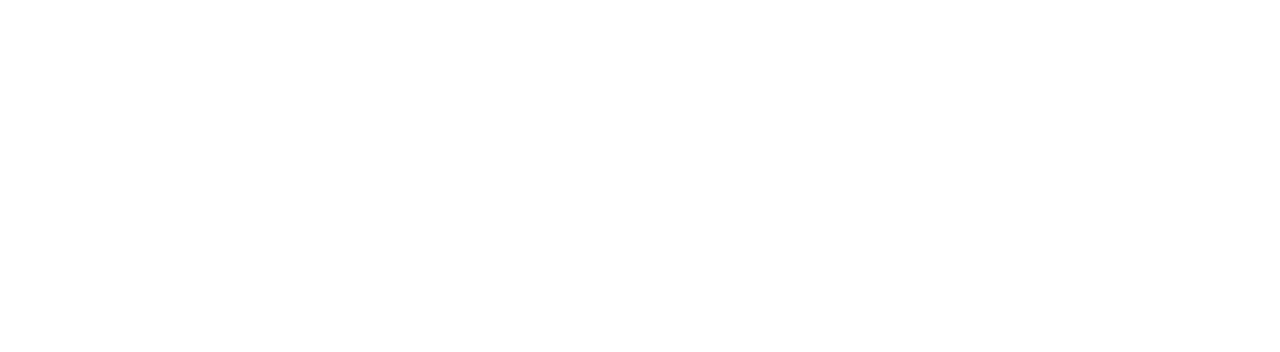
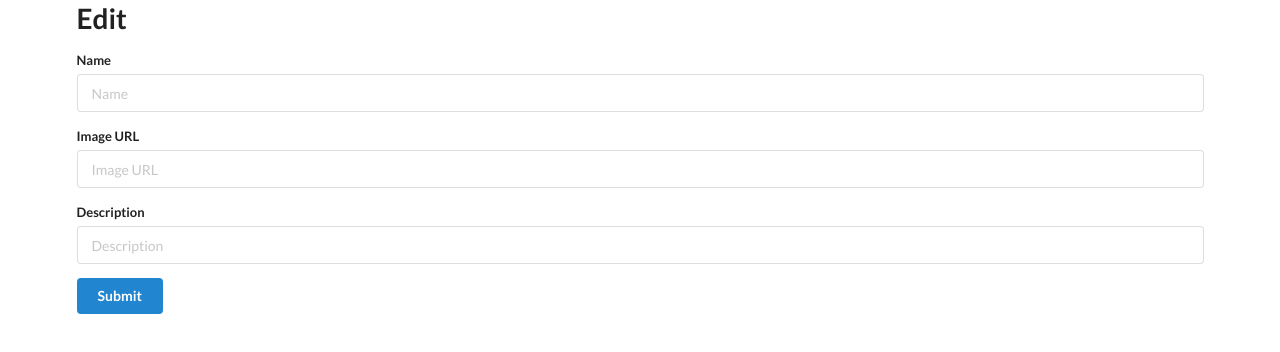
Before and after one commit to rjdeleon03/Where2Go, an Angular app: page /places/1/edit in a window 1280 px wide. Before the commit this address led to /. Shown: the top 352 px of the page. Built offline with nearby package versions, Linux system fonts and the light colour scheme; no server answers.

Commit message:
Add component for editing places

```diff
--- a/src/app/app.module.ts
+++ b/src/app/app.module.ts
@@ -8,6 +8,7 @@
 import { PlaceComponent } from './place/place.component';
 import { PlaceDetailComponent } from './place-detail/place-detail.component';
 import { PlaceNewComponent } from './place-new/place-new.component';
+import { PlaceEditComponent } from './place-edit/place-edit.component';
 
 const appRoutes: Routes = [
   {
@@ -15,6 +16,11 @@
     component: PlaceNewComponent,
     data: { title: "Add New Place"},
     pathMatch: "full"
+  },
+  {
+    path: "places/:id/edit",
+    component: PlaceEditComponent,
+    data: { title: "Edit Place"},
   },
   {
     path: "places",
@@ -38,7 +44,8 @@
     AppComponent,
     PlaceComponent,
     PlaceDetailComponent,
-    PlaceNewComponent
+    PlaceNewComponent,
+    PlaceEditComponent
   ],
   imports: [
     BrowserModule,
--- a/src/app/place-detail/place-detail.component.html
+++ b/src/app/place-detail/place-detail.component.html
@@ -1,5 +1,11 @@
 <div class="ui container">
   <h1>{{ place.name }}</h1>
+
+  <!-- Link to edit -->
+  <a [routerLink]="['/places', place._id, 'edit']" class="ui button yellow">
+    Edit
+  </a>
+
   <p>
     {{ place.description }}
   </p>
--- a/src/app/place-detail/place-detail.component.ts
+++ b/src/app/place-detail/place-detail.component.ts
@@ -18,7 +18,6 @@
   }
 
   getPlaceDetail(id) {
-    console.log(id);
     this.http.get("/api/places/" + id).subscribe(
       data => {
         this.place = data;
--- /dev/null
+++ b/src/app/place-edit/place-edit.component.html
@@ -0,0 +1,21 @@
+<div class="ui container">
+  <h1>Edit {{ place.name }}</h1>
+  <form (ngSubmit)="updatePlace(place._id)" #bookForm="ngForm" class="ui form" ngNativeValidate>
+    <div class="field">
+      <label for="name">Name</label>
+      <input type="text" name="name" placeholder="Name"
+        [(ngModel)] = "place.name" required>
+    </div>
+    <div class="field">
+      <label for="name">Image URL</label>
+      <input type="text" name="imageUrl" placeholder="Image URL"
+      [(ngModel)] = "place.imageUrl" required>
+    </div>
+    <div class="field">
+      <label for="name">Description</label>
+      <input type="text" name="description" placeholder="Description"
+      [(ngModel)] = "place.description" required>
+    </div>
+    <button class="ui blue button" type=submit>Submit</button>
+  </form>
+</div>
--- /dev/null
+++ b/src/app/place-edit/place-edit.component.ts
@@ -0,0 +1,39 @@
+import { Component, OnInit } from '@angular/core';
+import { HttpClient } from '@angular/common/http';
+import { Router, ActivatedRoute } from '@angular/router';
+
+@Component({
+  selector: 'app-place-edit',
+  templateUrl: './place-edit.component.html',
+  styleUrls: ['./place-edit.component.css']
+})
+export class PlaceEditComponent implements OnInit {
+
+  place = {};
+
+  constructor(private http: HttpClient, private router: Router, private route: ActivatedRoute) { }
+
+  ngOnInit() {
+    this.getPlace(this.route.snapshot.params["id"])
+  }
+
+  getPlace(id) {
+    this.http.get("/api/places/" + id).subscribe(
+      data => {
+        this.place = data;
+      }
+    );
+  }
+
+  updatePlace(id) {
+    this.http.put("/api/places/" + id, this.place).subscribe(
+      res => {
+        let id = res["_id"];
+        this.router.navigate(["/places", id]);
+      }, err => {
+        console.log(err);
+      }
+    );
+  }
+
+}
--- a/src/app/place-new/place-new.component.ts
+++ b/src/app/place-new/place-new.component.ts
@@ -17,7 +17,6 @@
   }
 
   savePlace() {
-    console.log(this.place);
     this.http.post("/api/places", this.place).subscribe(
       res => {
 
```
Also changed, not shown: src/app/place-edit/place-edit.component.css (added), 1 other file (tests, documents, lock files or other folders).
